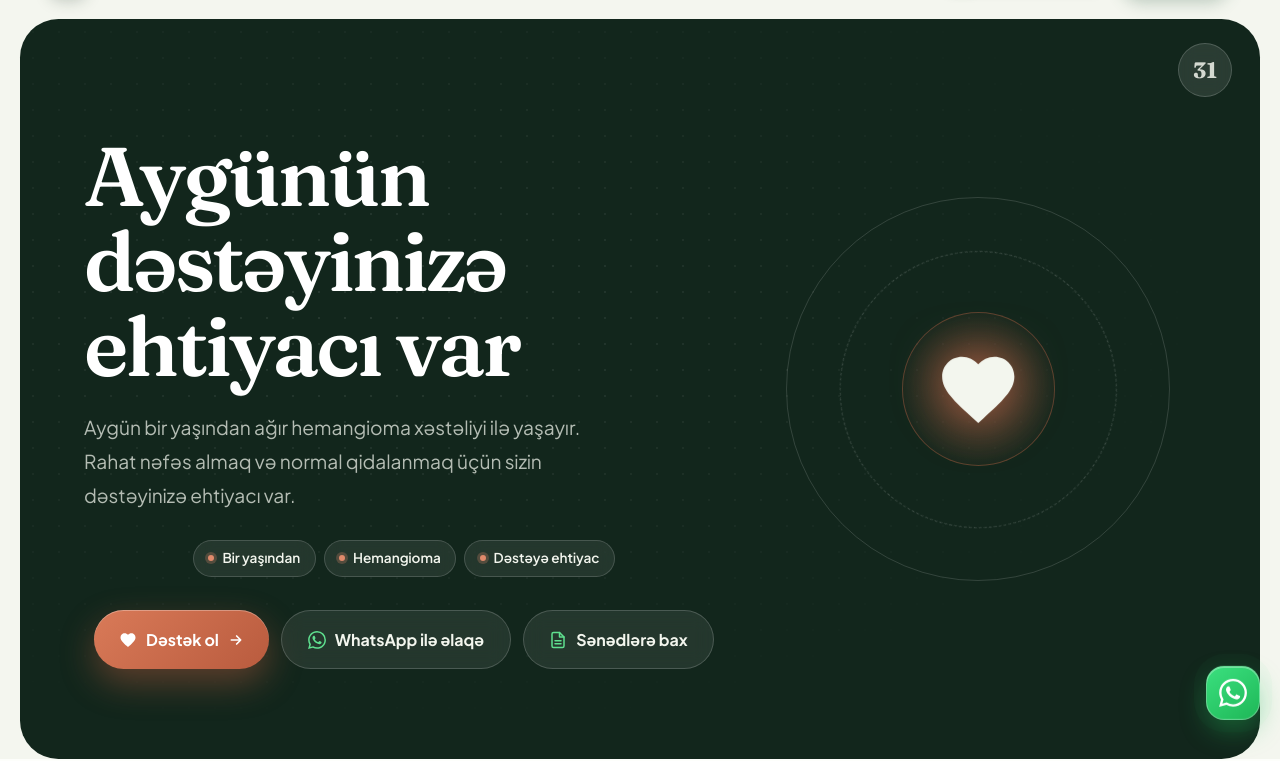
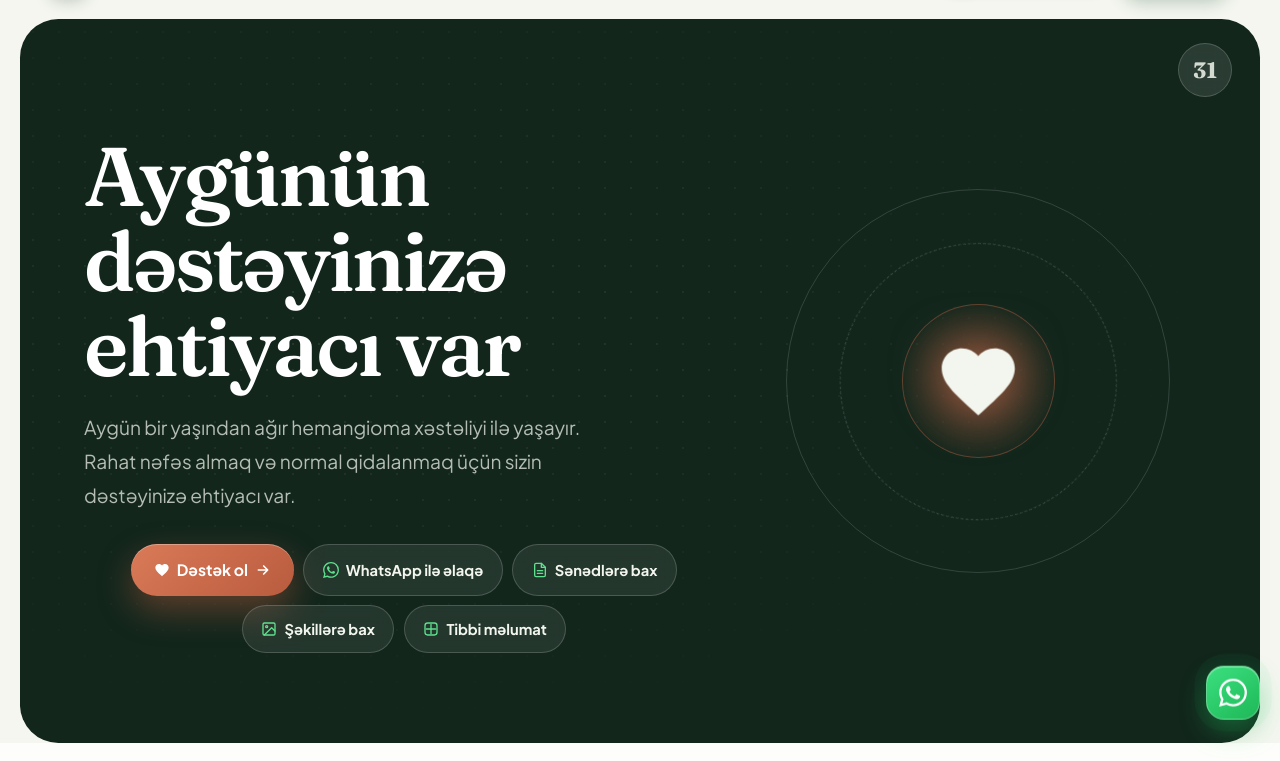
Before and after one commit to aygunaayardimet/aygunaayardimet.github.io, a plain HTML site: page index.html in a window 1280 px wide. Shown: the part 56-817 px from the top of the page. Drawn offline with Linux system fonts and the light colour scheme.

Commit message:
Hero: smaller buttons, add photos/medical buttons, remove chips
Co-Authored-By: Claude Sonnet 5.5 <noreply@anthropic.com>

```diff
--- a/index.html
+++ b/index.html
@@ -83,7 +83,7 @@
     rel="stylesheet"
   />
 
-  <link rel="stylesheet" href="style.css?v=46" />
+  <link rel="stylesheet" href="style.css?v=48" />
 </head>
 
 <body>
@@ -137,12 +137,6 @@
             Aygün bir yaşından ağır hemangioma xəstəliyi ilə yaşayır. Rahat nəfəs almaq və normal qidalanmaq üçün sizin dəstəyinizə ehtiyacı var.
           </p>
 
-          <div class="hero-chips" aria-hidden="false">
-            <span class="chip" data-i18n="chipAge">Bir yaşından</span>
-            <span class="chip" data-i18n="chipDiagnosis">Hemangioma</span>
-            <span class="chip" data-i18n="chipNeed">Dəstəyə ehtiyac</span>
-          </div>
-
           <div class="hero-actions">
             <a href="#donation" class="btn btn-primary">
               <svg viewBox="0 0 24 24" fill="currentColor" aria-hidden="true"><path d="M12 21.35l-1.45-1.32C5.4 15.36 2 12.28 2 8.5 2 5.42 4.42 3 7.5 3c1.74 0 3.41.81 4.5 2.09C13.09 3.81 14.76 3 16.5 3 19.58 3 22 5.42 22 8.5c0 3.78-3.4 6.86-8.55 11.54L12 21.35z"/></svg>
@@ -155,6 +149,14 @@
             <a href="#documents" class="btn btn-ghost">
               <svg viewBox="0 0 24 24" fill="none" stroke="currentColor" stroke-width="2" stroke-linecap="round" stroke-linejoin="round" aria-hidden="true"><path d="M14 2H6a2 2 0 0 0-2 2v16a2 2 0 0 0 2 2h12a2 2 0 0 0 2-2V8z"/><polyline points="14 2 14 8 20 8"/><line x1="16" y1="13" x2="8" y2="13"/><line x1="16" y1="17" x2="8" y2="17"/></svg>
               <span data-i18n="heroCta3">Sənədlərə bax</span>
+            </a>
+            <a href="#gallery" class="btn btn-ghost">
+              <svg viewBox="0 0 24 24" fill="none" stroke="currentColor" stroke-width="2" stroke-linecap="round" stroke-linejoin="round" aria-hidden="true"><rect x="3" y="3" width="18" height="18" rx="2"/><circle cx="8.5" cy="8.5" r="1.5"/><path d="M21 15l-5-5L5 21"/></svg>
+              <span data-i18n="heroCta4">Şəkillərə bax</span>
+            </a>
+            <a href="#medical" class="btn btn-ghost">
+              <svg viewBox="0 0 24 24" fill="none" stroke="currentColor" stroke-width="2" stroke-linecap="round" stroke-linejoin="round" aria-hidden="true"><path d="M12 5v14M5 12h14"/><rect x="3" y="3" width="18" height="18" rx="4"/></svg>
+              <span data-i18n="heroCta5">Tibbi məlumat</span>
             </a>
           </div>
         </div>
@@ -418,6 +420,6 @@
     <img class="lightbox-img" id="lightboxImg" src="" alt="" />
   </div>
 
-  <script src="script.js?v=21"></script>
+  <script src="script.js?v=22"></script>
 </body>
 </html>
--- a/script.js
+++ b/script.js
@@ -162,10 +162,10 @@
 
   // v2 redesign: extra keys merged into the base translations
   const extra = {
-    az: { navStory:'Hekayə', navGallery:'Şəkillər', navDocs:'Sənədlər', heroBadge:'Xeyriyyə kampaniyası', heroText:'Aygün bir yaşından ağır hemangioma xəstəliyi ilə yaşayır. Rahat nəfəs almaq və normal qidalanmaq üçün sizin dəstəyinizə ehtiyacı var.', heroCta:'Dəstək ol', heroCta2:'WhatsApp ilə əlaqə', heroCta3:'Sənədlərə bax', heroFloat:'Hər dəstək bir addımdır', chipAge:'Bir yaşından', chipDiagnosis:'Hemangioma', chipNeed:'Dəstəyə ehtiyac', storyEyebrow:'Hekayə', medicalEyebrow:'Tibbi məlumat', galleryEyebrow:'Qalereya', docsEyebrow:'Şəffaflıq', helpEyebrow:'Dəstək', helpTitle:'Necə kömək edə bilərsiniz?', step1Title:'Kartı seçin', step1Text:'Aşağıdakı kartlardan sizə uyğun olanı seçin.', step2Title:'Nömrəni kopyalayın', step2Text:'"Kopyala" düyməsi ilə kart nömrəsini bir toxunuşla kopyalayın.', step3Title:'Köçürmə edin', step3Text:'Bank tətbiqinizdən istənilən məbləği köçürün — hər dəstək dəyərlidir.', donationEyebrow:'Bank kartları', donationSubtitle:'Kartlar xəstənin özünə, əlaqə nömrəsi isə ailəyə məxsusdur. Məlumatların doğruluğunu istəyən hər kəs araşdıra bilər.', relSelf:'(xəstənin öz kartı)', footerNote:'Bu sayt Aygünə dəstək üçün ailəsi tərəfindən yaradılıb.', docsNote:'Qeyd: sənədlərdə ad “Aygun Abdullayeva” kimi yazılıb; doğum tarixi eynidir (05.04.1986).', daysLeft:'{n} gün qalıb', daysLeftOne:'Son gün' },
-    tr: { navStory:'Hikaye', navGallery:'Fotoğraflar', navDocs:'Belgeler', heroBadge:'Yardım kampanyası', heroText:'Aygün bir yaşından beri ağır hemanjiyom hastalığıyla yaşıyor. Rahat nefes alabilmek ve normal beslenebilmek için desteğinize ihtiyacı var.', heroCta:'Destek ol', heroCta2:'WhatsApp ile iletişim', heroCta3:'Belgelere bak', heroFloat:'Her destek bir adımdır', chipAge:'Bir yaşından beri', chipDiagnosis:'Hemanjiyom', chipNeed:'Desteğe ihtiyaç', storyEyebrow:'Hikaye', medicalEyebrow:'Tıbbi bilgi', galleryEyebrow:'Galeri', docsEyebrow:'Şeffaflık', helpEyebrow:'Destek', helpTitle:'Nasıl yardım edebilirsiniz?', step1Title:'Kartı seçin', step1Text:'Aşağıdaki kartlardan size uygun olanı seçin.', step2Title:'Numarayı kopyalayın', step2Text:'"Kopyala" düğmesiyle kart numarasını tek dokunuşla kopyalayın.', step3Title:'Transfer yapın', step3Text:'Banka uygulamanızdan dilediğiniz tutarı gönderin — her destek değerlidir.', donationEyebrow:'Banka kartları', donationSubtitle:'Kartlar hastanın kendisine, iletişim numarası ise aileye aittir. Bilgilerin doğruluğunu isteyen herkes araştırabilir.', relSelf:'(hastanın kendi kartı)', footerNote:'Bu site Aygün\'e destek için ailesi tarafından oluşturuldu.', docsNote:'Not: belgelerde ad “Aygun Abdullayeva” olarak yazılıdır; doğum tarihi aynıdır (05.04.1986).', daysLeft:'{n} gün kaldı', daysLeftOne:'Son gün' },
-    ru: { navStory:'История', navGallery:'Фото', navDocs:'Документы', heroBadge:'Благотворительная кампания', heroText:'Айгюн с годовалого возраста живёт с тяжёлой гемангиомой. Чтобы свободно дышать и нормально питаться, ей нужна ваша поддержка.', heroCta:'Помочь', heroCta2:'Связаться в WhatsApp', heroCta3:'Документы', heroFloat:'Каждая помощь — это шаг', chipAge:'С 1 года', chipDiagnosis:'Гемангиома', chipNeed:'Нужна поддержка', storyEyebrow:'История', medicalEyebrow:'Медицинская информация', galleryEyebrow:'Галерея', docsEyebrow:'Прозрачность', helpEyebrow:'Поддержка', helpTitle:'Как вы можете помочь?', step1Title:'Выберите карту', step1Text:'Выберите подходящую карту из списка ниже.', step2Title:'Скопируйте номер', step2Text:'Кнопка «Копировать» скопирует номер карты одним касанием.', step3Title:'Сделайте перевод', step3Text:'Переведите любую сумму через приложение банка — важна любая помощь.', donationEyebrow:'Банковские карты', donationSubtitle:'Карты принадлежат самой пациентке, номер телефона — семье. Достоверность информации может проверить каждый.', relSelf:'(карта самой пациентки)', footerNote:'Этот сайт создан семьёй Айгюн для её поддержки.', docsNote:'Примечание: в документах имя указано как «Aygun Abdullayeva»; дата рождения совпадает (05.04.1986).', daysLeft:'Осталось {n} дн.', daysLeftOne:'Последний день' },
-    en: { navStory:'Story', navGallery:'Photos', navDocs:'Documents', heroBadge:'Charity campaign', heroText:'Aygün has lived with severe hemangioma since she was one year old. She needs your support to breathe easily and eat normally.', heroCta:'Donate', heroCta2:'Contact on WhatsApp', heroCta3:'View documents', heroFloat:'Every gift is a step', chipAge:'Since age one', chipDiagnosis:'Hemangioma', chipNeed:'Needs support', storyEyebrow:'Story', medicalEyebrow:'Medical info', galleryEyebrow:'Gallery', docsEyebrow:'Transparency', helpEyebrow:'Support', helpTitle:'How can you help?', step1Title:'Pick a card', step1Text:'Choose the card that suits you from the list below.', step2Title:'Copy the number', step2Text:'The "Copy" button copies the card number in one tap.', step3Title:'Make a transfer', step3Text:'Send any amount from your banking app — every bit counts.', donationEyebrow:'Bank cards', donationSubtitle:'The cards belong to the patient herself, and the phone number to the family. Anyone may verify the information.', relSelf:'(the patient\'s own card)', footerNote:'This site was created by Aygün\'s family to support her.', docsNote:'Note: the documents list the name as “Aygun Abdullayeva”; the date of birth is the same (05.04.1986).', daysLeft:'{n} days left', daysLeftOne:'Last day' },
+    az: { navStory:'Hekayə', navGallery:'Şəkillər', navDocs:'Sənədlər', heroBadge:'Xeyriyyə kampaniyası', heroText:'Aygün bir yaşından ağır hemangioma xəstəliyi ilə yaşayır. Rahat nəfəs almaq və normal qidalanmaq üçün sizin dəstəyinizə ehtiyacı var.', heroCta:'Dəstək ol', heroCta2:'WhatsApp ilə əlaqə', heroCta3:'Sənədlərə bax', heroCta4:'Şəkillərə bax', heroCta5:'Tibbi məlumat', heroFloat:'Hər dəstək bir addımdır', chipAge:'Bir yaşından', chipDiagnosis:'Hemangioma', chipNeed:'Dəstəyə ehtiyac', storyEyebrow:'Hekayə', medicalEyebrow:'Tibbi məlumat', galleryEyebrow:'Qalereya', docsEyebrow:'Şəffaflıq', helpEyebrow:'Dəstək', helpTitle:'Necə kömək edə bilərsiniz?', step1Title:'Kartı seçin', step1Text:'Aşağıdakı kartlardan sizə uyğun olanı seçin.', step2Title:'Nömrəni kopyalayın', step2Text:'"Kopyala" düyməsi ilə kart nömrəsini bir toxunuşla kopyalayın.', step3Title:'Köçürmə edin', step3Text:'Bank tətbiqinizdən istənilən məbləği köçürün — hər dəstək dəyərlidir.', donationEyebrow:'Bank kartları', donationSubtitle:'Kartlar xəstənin özünə, əlaqə nömrəsi isə ailəyə məxsusdur. Məlumatların doğruluğunu istəyən hər kəs araşdıra bilər.', relSelf:'(xəstənin öz kartı)', footerNote:'Bu sayt Aygünə dəstək üçün ailəsi tərəfindən yaradılıb.', docsNote:'Qeyd: sənədlərdə ad “Aygun Abdullayeva” kimi yazılıb; doğum tarixi eynidir (05.04.1986).', daysLeft:'{n} gün qalıb', daysLeftOne:'Son gün' },
+    tr: { navStory:'Hikaye', navGallery:'Fotoğraflar', navDocs:'Belgeler', heroBadge:'Yardım kampanyası', heroText:'Aygün bir yaşından beri ağır hemanjiyom hastalığıyla yaşıyor. Rahat nefes alabilmek ve normal beslenebilmek için desteğinize ihtiyacı var.', heroCta:'Destek ol', heroCta2:'WhatsApp ile iletişim', heroCta3:'Belgelere bak', heroCta4:'Fotoğraflara bak', heroCta5:'Tıbbi bilgi', heroFloat:'Her destek bir adımdır', chipAge:'Bir yaşından beri', chipDiagnosis:'Hemanjiyom', chipNeed:'Desteğe ihtiyaç', storyEyebrow:'Hikaye', medicalEyebrow:'Tıbbi bilgi', galleryEyebrow:'Galeri', docsEyebrow:'Şeffaflık', helpEyebrow:'Destek', helpTitle:'Nasıl yardım edebilirsiniz?', step1Title:'Kartı seçin', step1Text:'Aşağıdaki kartlardan size uygun olanı seçin.', step2Title:'Numarayı kopyalayın', step2Text:'"Kopyala" düğmesiyle kart numarasını tek dokunuşla kopyalayın.', step3Title:'Transfer yapın', step3Text:'Banka uygulamanızdan dilediğiniz tutarı gönderin — her destek değerlidir.', donationEyebrow:'Banka kartları', donationSubtitle:'Kartlar hastanın kendisine, iletişim numarası ise aileye aittir. Bilgilerin doğruluğunu isteyen herkes araştırabilir.', relSelf:'(hastanın kendi kartı)', footerNote:'Bu site Aygün\'e destek için ailesi tarafından oluşturuldu.', docsNote:'Not: belgelerde ad “Aygun Abdullayeva” olarak yazılıdır; doğum tarihi aynıdır (05.04.1986).', daysLeft:'{n} gün kaldı', daysLeftOne:'Son gün' },
+    ru: { navStory:'История', navGallery:'Фото', navDocs:'Документы', heroBadge:'Благотворительная кампания', heroText:'Айгюн с годовалого возраста живёт с тяжёлой гемангиомой. Чтобы свободно дышать и нормально питаться, ей нужна ваша поддержка.', heroCta:'Помочь', heroCta2:'Связаться в WhatsApp', heroCta3:'Документы', heroCta4:'Смотреть фото', heroCta5:'Медицинская информация', heroFloat:'Каждая помощь — это шаг', chipAge:'С 1 года', chipDiagnosis:'Гемангиома', chipNeed:'Нужна поддержка', storyEyebrow:'История', medicalEyebrow:'Медицинская информация', galleryEyebrow:'Галерея', docsEyebrow:'Прозрачность', helpEyebrow:'Поддержка', helpTitle:'Как вы можете помочь?', step1Title:'Выберите карту', step1Text:'Выберите подходящую карту из списка ниже.', step2Title:'Скопируйте номер', step2Text:'Кнопка «Копировать» скопирует номер карты одним касанием.', step3Title:'Сделайте перевод', step3Text:'Переведите любую сумму через приложение банка — важна любая помощь.', donationEyebrow:'Банковские карты', donationSubtitle:'Карты принадлежат самой пациентке, номер телефона — семье. Достоверность информации может проверить каждый.', relSelf:'(карта самой пациентки)', footerNote:'Этот сайт создан семьёй Айгюн для её поддержки.', docsNote:'Примечание: в документах имя указано как «Aygun Abdullayeva»; дата рождения совпадает (05.04.1986).', daysLeft:'Осталось {n} дн.', daysLeftOne:'Последний день' },
+    en: { navStory:'Story', navGallery:'Photos', navDocs:'Documents', heroBadge:'Charity campaign', heroText:'Aygün has lived with severe hemangioma since she was one year old. She needs your support to breathe easily and eat normally.', heroCta:'Donate', heroCta2:'Contact on WhatsApp', heroCta3:'View documents', heroCta4:'View photos', heroCta5:'Medical info', heroFloat:'Every gift is a step', chipAge:'Since age one', chipDiagnosis:'Hemangioma', chipNeed:'Needs support', storyEyebrow:'Story', medicalEyebrow:'Medical info', galleryEyebrow:'Gallery', docsEyebrow:'Transparency', helpEyebrow:'Support', helpTitle:'How can you help?', step1Title:'Pick a card', step1Text:'Choose the card that suits you from the list below.', step2Title:'Copy the number', step2Text:'The "Copy" button copies the card number in one tap.', step3Title:'Make a transfer', step3Text:'Send any amount from your banking app — every bit counts.', donationEyebrow:'Bank cards', donationSubtitle:'The cards belong to the patient herself, and the phone number to the family. Anyone may verify the information.', relSelf:'(the patient\'s own card)', footerNote:'This site was created by Aygün\'s family to support her.', docsNote:'Note: the documents list the name as “Aygun Abdullayeva”; the date of birth is the same (05.04.1986).', daysLeft:'{n} days left', daysLeftOne:'Last day' },
   };
   Object.keys(extra).forEach((l) => Object.assign(translations[l], extra[l]));
 
--- a/style.css
+++ b/style.css
@@ -1410,8 +1410,9 @@ body.is-lightbox-open { overflow: hidden; }
 .hero-v2 .hero-days-num, .hero-v2 .hero-days.is-urgent .hero-days-num { color: rgba(243,246,238,0.85); }
 
 @media (max-width: 560px) {
-  .hero-v2 .hero-actions { flex-direction: column; align-items: stretch; }
-  .hero-v2 .btn { width: 100%; }
+  .hero-v2 .hero-actions { gap: 0.55rem; }
+  .hero-v2 .btn-primary { flex: 1 1 100%; }
+  .hero-v2 .btn-ghost { flex: 1 1 auto; }
 }
 @media (prefers-reduced-motion: reduce) {
   .hero-aurora i, .hero-orb i, .hero-orb svg { animation: none; }
@@ -1436,3 +1437,11 @@ body.is-lightbox-open { overflow: hidden; }
   .gallery-grid .thumb:first-child { grid-column: span 2; aspect-ratio: 4 / 5; }
 }
 .gallery-grid .thumb img { object-position: center 30%; }
+
+/* Smaller hero buttons */
+.hero-v2 .hero-actions { gap: 0.6rem; }
+.hero-v2 .btn { padding: 0.68rem 1.15rem; font-size: 0.92rem; gap: 0.45rem; }
+.hero-v2 .btn svg { width: 16px; height: 16px; }
+.hero-v2 .btn-primary { padding: 0.8rem 1.4rem; font-size: 0.98rem; }
+
+.hero-v2 .hero-text { margin-bottom: 2rem; }
```
